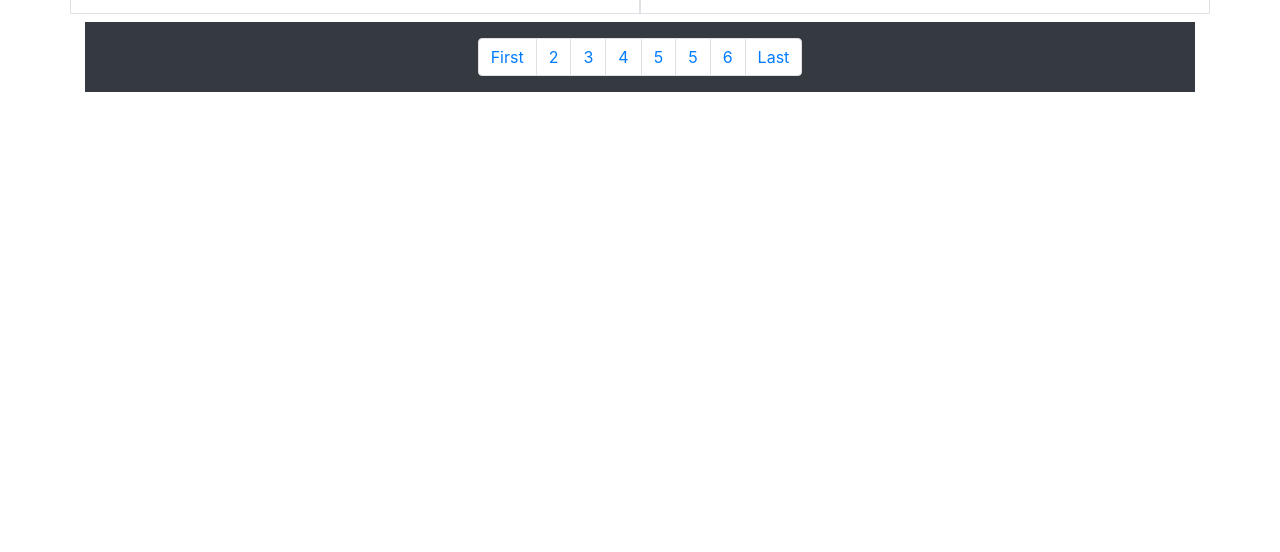
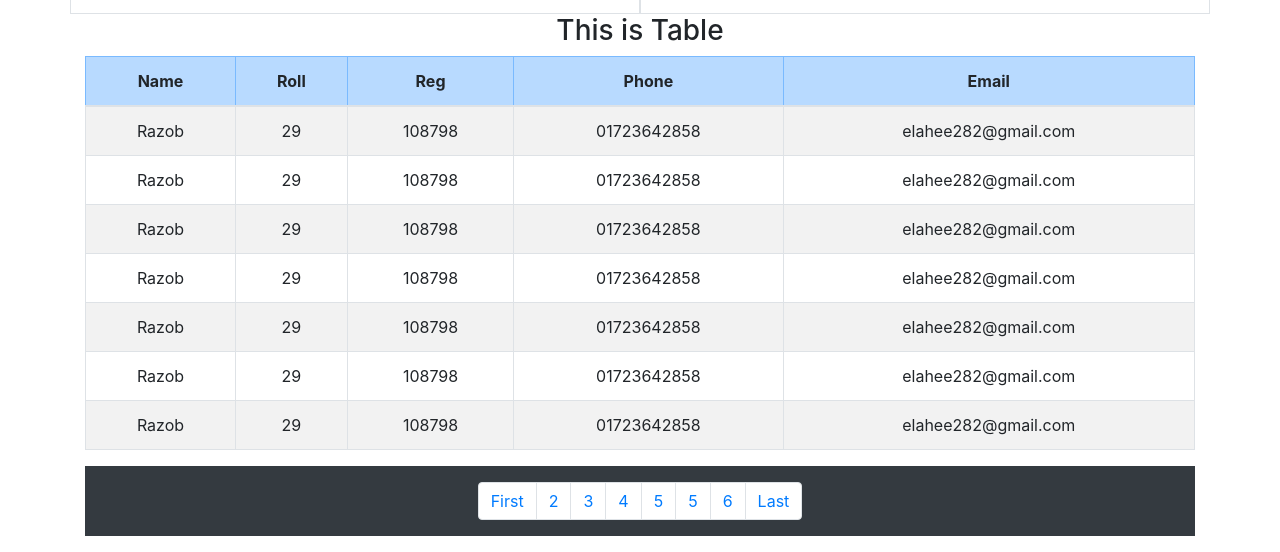
Before and after one commit to elaheerazob/Day-7, a plain HTML site: page index.html in a window 1280 px wide. Shown: the part 1241-1793 px from the top of the page. Before the commit the page ends 1349 px from the top, so only its background shows below. Drawn offline with nearby package versions, Linux system fonts and the light colour scheme.

Commit message:
Add files via upload

```diff
--- a/index.html
+++ b/index.html
@@ -40,7 +40,8 @@
             <p class="text-muted small">Lorem ipsum dolor sit amet consectetur adipisicing elit. Debitis, voluptatem! Expedita, quae! Sunt repellendus, qui aliquid commodi omnis saepe ratione.</p>
           </div>
           <div class="col-sm-12 col-md-6 col-lg-3">
-            <i class=" bg-primary p-3 rounded-circle fa-2x  fas fa-american-sign-language-interpreting"></i>
+
+            <i class="bg-primary p-3 rounded-circle fa-2x  fas fa-clock"></i>
             <h2>Web Designer</h2>
             <p class="text-muted small">Lorem ipsum dolor sit amet consectetur adipisicing elit. Debitis, voluptatem! Expedita, quae! Sunt repellendus, qui aliquid commodi omnis saepe ratione.</p>
           </div>
@@ -154,6 +155,89 @@
         <!-- media-object End -->
 
 
+        <!-- table-section start -->
+
+
+        <table-section>
+
+          <div class="table-section">
+            <h3 class="text-center">This is Table</h3>
+          </div>
+
+         <table class="table text-center table-bordered table-striped  ">
+          <thead class="table-primary">
+            <tr>
+              <th>Name</th>
+              <th>Roll</th>
+              <th>Reg</th>
+              <th>Phone</th>
+              <th>Email</th>
+            </tr>
+          </thead>
+
+          <tbody>
+            <tr>
+              <td>Razob</td>
+              <td>29</td>
+              <td>108798</td>
+              <td>01723642858</td>
+              <td>elahee282@gmail.com</td>
+            </tr>
+
+            <tr>
+              <td>Razob</td>
+              <td>29</td>
+              <td>108798</td>
+              <td>01723642858</td>
+              <td>elahee282@gmail.com</td>
+            </tr>
+
+            <tr>
+              <td>Razob</td>
+              <td>29</td>
+              <td>108798</td>
+              <td>01723642858</td>
+              <td>elahee282@gmail.com</td>
+            </tr>
+
+            <tr>
+              <td>Razob</td>
+              <td>29</td>
+              <td>108798</td>
+              <td>01723642858</td>
+              <td>elahee282@gmail.com</td>
+            </tr>
+
+            <tr>
+              <td>Razob</td>
+              <td>29</td>
+              <td>108798</td>
+              <td>01723642858</td>
+              <td>elahee282@gmail.com</td>
+            </tr>
+
+            <tr>
+              <td>Razob</td>
+              <td>29</td>
+              <td>108798</td>
+              <td>01723642858</td>
+              <td>elahee282@gmail.com</td>
+            </tr>
+
+            <tr>
+              <td>Razob</td>
+              <td>29</td>
+              <td>108798</td>
+              <td>01723642858</td>
+              <td>elahee282@gmail.com</td>
+            </tr>
+          </tbody>
+         </table>
+        </table-section>
+
+        <!-- table-section start -->
+
+
         <footer class="bg-dark mt-2">
           <ul class="pagination py-3 justify-content-center">
             <li class="page-item"><a class="page-link" href="">First</a></li>
```
